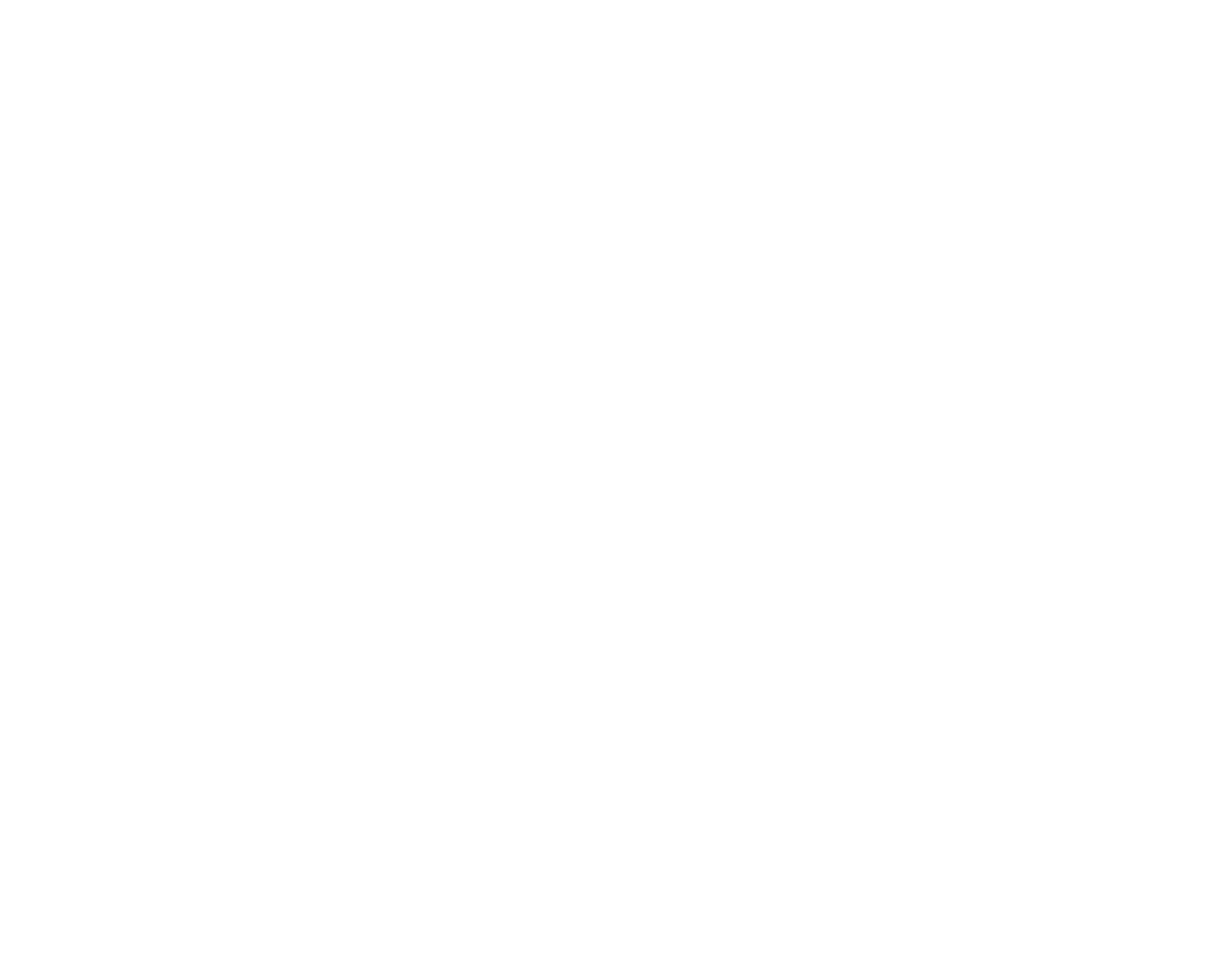
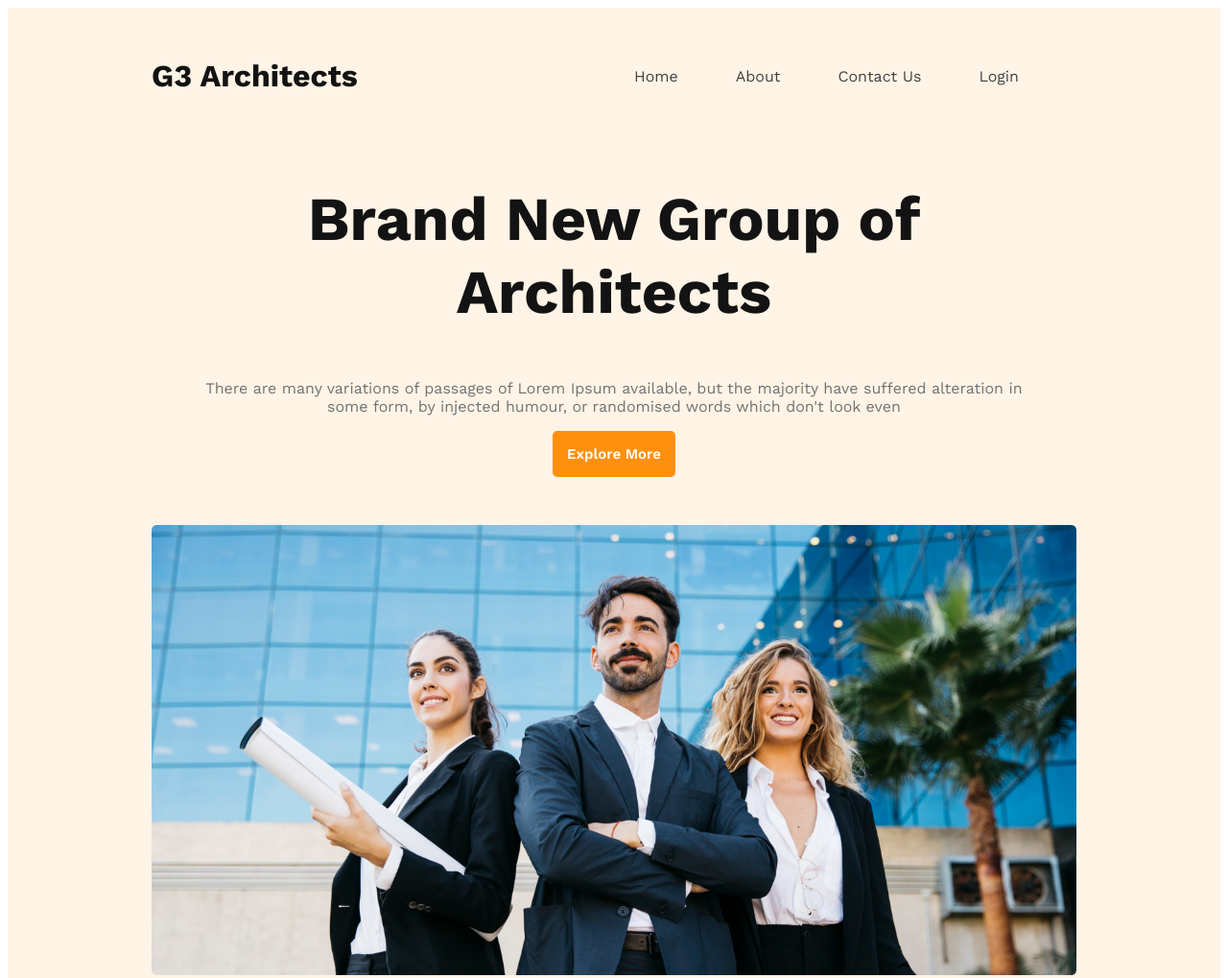
Before and after one commit to antusaha01/g3-architects, a plain HTML site: page index.html in a window 1280 px wide. Shown: the top 1019 px of the page at 96% size. Before the commit the page ends 800 px from the top, so only its background shows below. Drawn offline with nearby package versions, Linux system fonts and the light colour scheme.

Commit message:
banner section done

```diff
--- a/index.html
+++ b/index.html
@@ -1,12 +1,48 @@
 <!DOCTYPE html>
 <html lang="en">
+
 <head>
     <meta charset="UTF-8">
     <meta name="viewport" content="width=device-width, initial-scale=1.0">
-    <title>Document</title>
+    <title>G3 Architects</title>
+    <!-- google font link start -->
+    <link rel="preconnect" href="https://fonts.googleapis.com">
+    <link rel="preconnect" href="https://fonts.gstatic.com" crossorigin>
+    <link href="https://fonts.googleapis.com/css2?family=Lato:wght@400;700&family=Open+Sans:wght@400;700;800&family=Work+Sans:wght@400;600;700;800&display=swap" rel="stylesheet">
+    <!-- google font link end -->
     <link rel="stylesheet" href="style/style.css">
 </head>
+
 <body>
+    <!-- header start -->
+    <header>
+        <!-- navbar start  -->
+        <nav>
+            <h3 class="nav-title">G3 Architects</h3>
+            <ul>
+                <li><a class="a" href="index.html">Home</a></li>
+                <li><a class="a" href="index.html">About</a></li>
+                <li><a class="a" href="index.html">Contact Us</a></li>
+                <li><a class="a" href="index.html">Login</a></li>
+            </ul>
+        </nav>
+        <!-- navbar end -->
+        <section class="banner">
+            <div class="banner-contant">
+                <h2 class="banner-section-title">Brand New Group of Architects </h2>
+                <p class="banner-section-description">There are many variations of passages of Lorem Ipsum available, but the majority have suffered alteration in some form, by injected humour, or randomised words which don't look even</p>
+                <button class="main-btn">Explore More</button>
+            </div>
+            <img class="banner-image" src="images/banner.png" alt="">
+        </section>
+    </header>
+    <!-- header end -->
+    <main>
 
+    </main>
+    <footer>
+
+    </footer>
 </body>
+
 </html>
--- a/style/style.css
+++ b/style/style.css
@@ -0,0 +1,79 @@
+/* common style start  */
+*{
+    font-family: 'Lato', sans-serif;
+    font-family: 'Open Sans', sans-serif;
+    font-family: 'Work Sans', sans-serif;
+}
+.main-btn{
+    padding: 15px 15px;
+    background-color: #FF900E;
+    border-radius: 5px;
+    border: none;
+    color: white;
+    margin: auto;
+    font-size: 15px;
+    font-weight: 600;
+}
+/* common style end */
+
+/* header start  */
+header{
+    padding: 20px 150px;
+    background: rgba(255, 144, 14, 0.10);
+}
+/* header end */
+
+/* navbar start  */
+nav {
+    display: flex;
+    justify-content: space-between;
+}
+nav ul {
+    display: flex;
+    list-style: none;
+    align-items: center;
+}
+.a{
+    text-decoration: none;
+    color: var(--dark-02, #424242);
+    text-align: center;
+    font-weight: 500;
+}
+nav ul li{
+    margin-right: 60px;
+}
+.nav-title{
+    color:#131313;
+    text-align: center;
+    font-size: 2rem;
+    font-weight: 700;
+}
+
+/* navbar end */
+
+/* banner start  */
+.banner-contant{
+    max-width: 862px;
+    margin: auto;
+    text-align: center;
+    margin-top: 60px;
+
+}
+.banner-section-title{
+    color:#131313;
+    text-align: center;
+    font-size: 4rem;
+    font-weight: 700;
+}
+.banner-section-description{
+    color: var(--dark-03, #727272);
+    text-align: center;
+    font-family: Work Sans;
+    font-size: 16px;
+    font-weight: 400;
+}
+.banner-image{
+    width: 100%;
+    margin-top: 50px;
+}
+/* banner end  */
```
